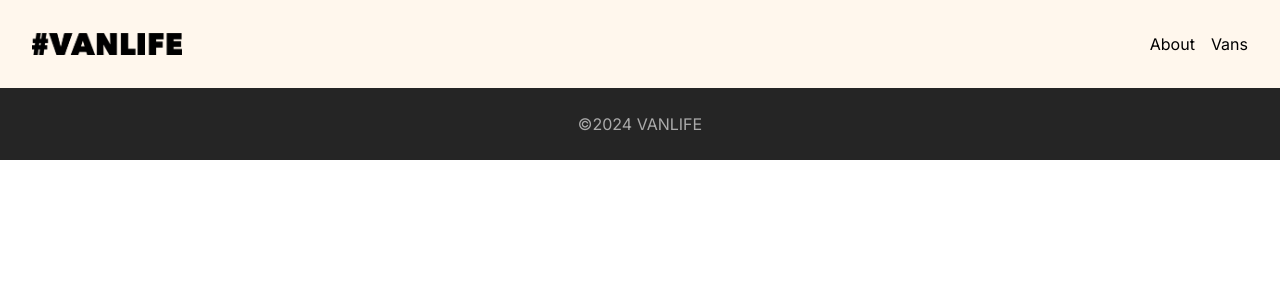
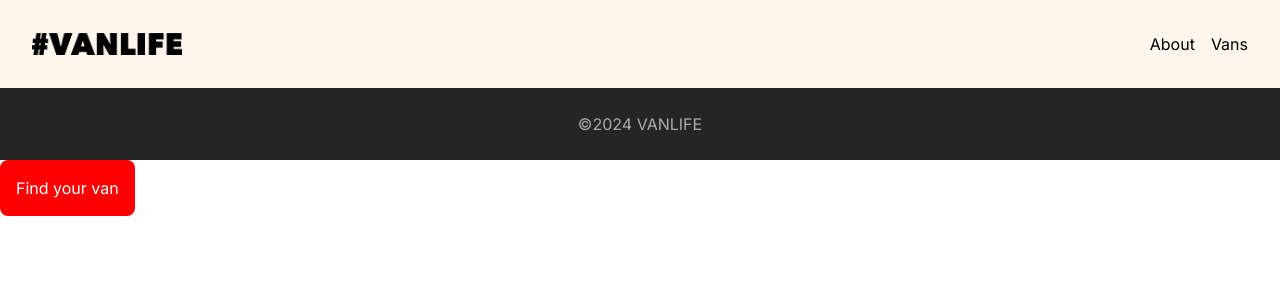
Before and after one commit to ZTanvir/vanlife, a React (Vite) app in the folder frontEnd/: page / in a window 1280 px wide. Shown: the top 300 px of the page. Built offline with nearby package versions, Linux system fonts and the light colour scheme.

Commit message:
component: add button component

```diff
--- /dev/null
+++ b/frontEnd/src/Components/Button.jsx
@@ -0,0 +1,12 @@
+import styles from "../styles/components/button.module.css";
+const Button = ({ text, bgColor, btnColor }) => {
+  return (
+    <button
+      style={{ background: bgColor, color: btnColor }}
+      className={styles.buttonContainer}
+    >
+      {text}
+    </button>
+  );
+};
+export default Button;
--- a/frontEnd/src/Components/Vanlife.jsx
+++ b/frontEnd/src/Components/Vanlife.jsx
@@ -1,3 +1,4 @@
+import Button from "./Button";
 import Footer from "./Footer";
 import Navbar from "./Navbar";
 
@@ -11,6 +12,7 @@ const Vanlife = () => {
         ]}
       />
       <Footer text="VANLIFE" />
+      <Button text="Find your van" bgColor="red" btnColor="white" />
     </>
   );
 };
--- /dev/null
+++ b/frontEnd/src/styles/components/button.module.css
@@ -0,0 +1,10 @@
+.buttonContainer {
+  padding: 1rem;
+  border: none;
+  border-radius: 0.5rem;
+  cursor: pointer;
+  text-align: center;
+}
+.buttonContainer:hover {
+  opacity: 0.8;
+}
```
